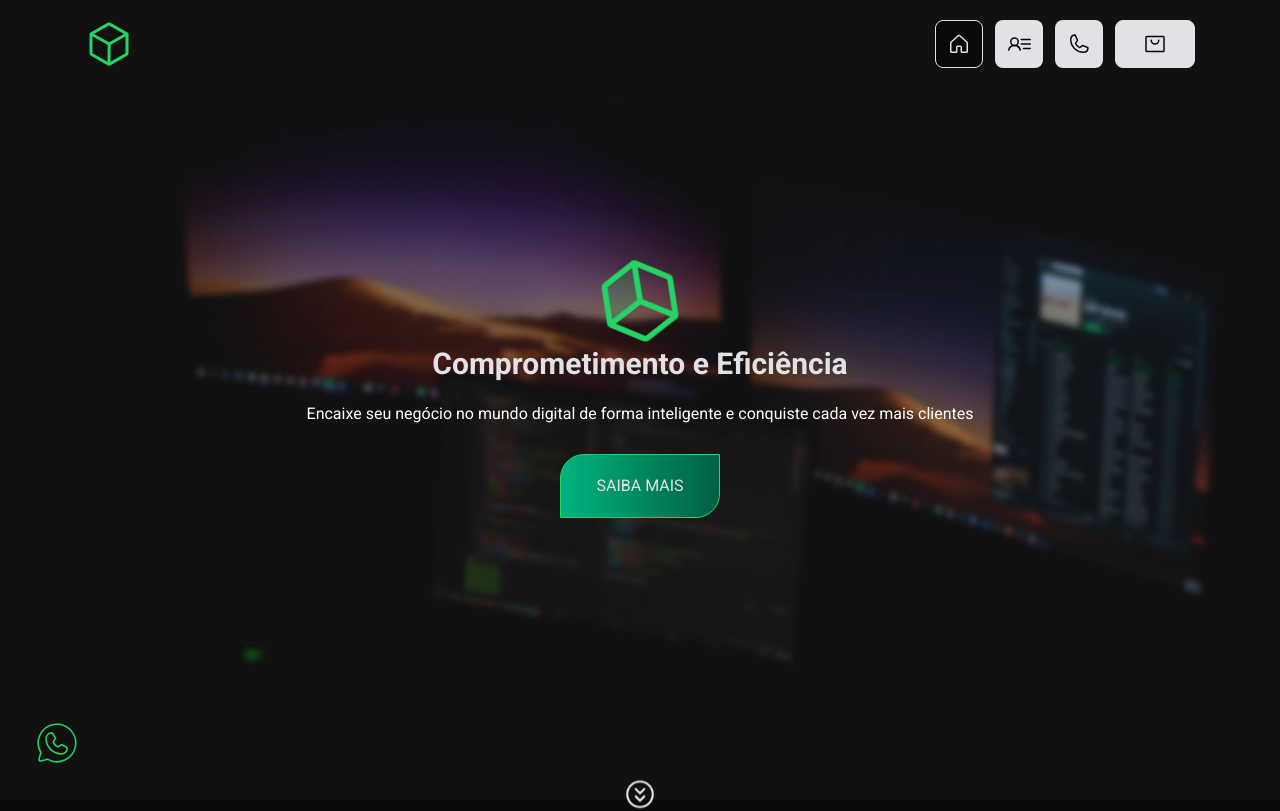
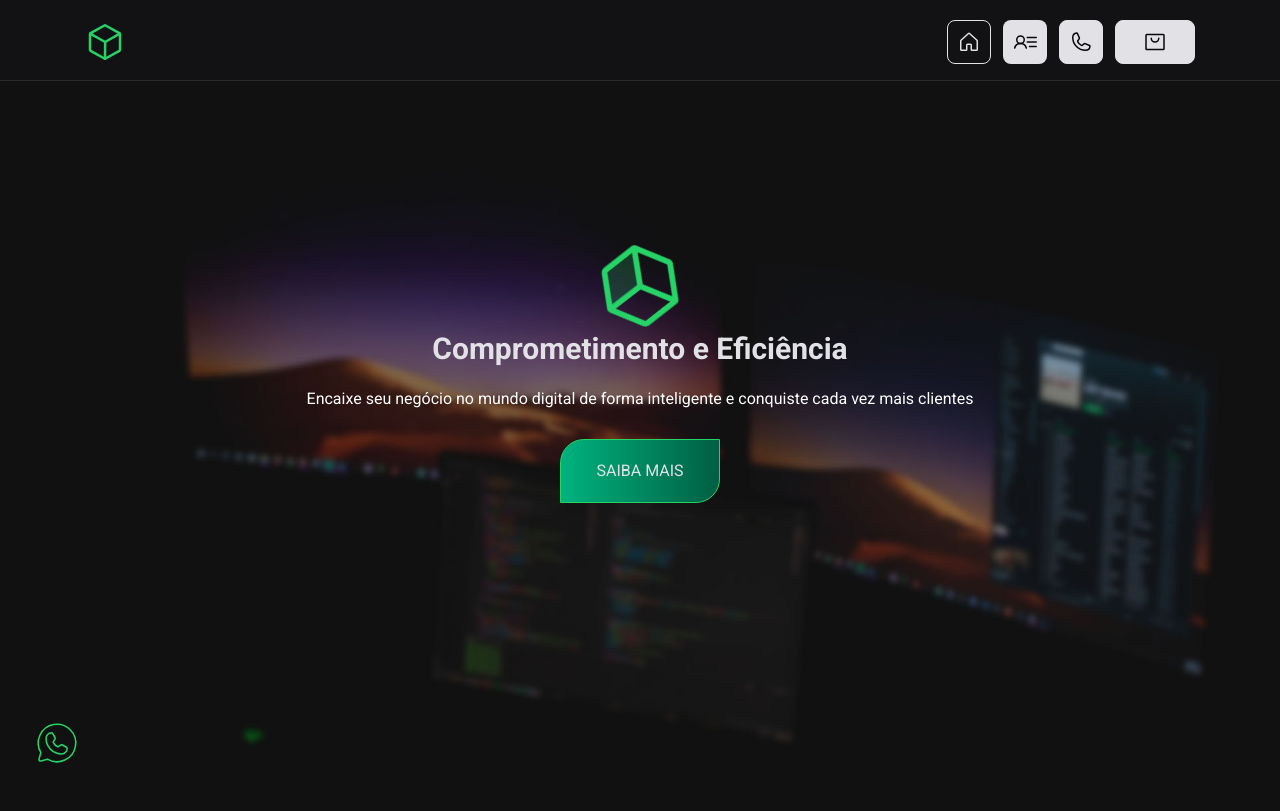
Before and after one commit to rafaalmeida1/LLM-Demolicao, a React (Vite) app: page / in a window 1280 px wide. Shown: the top 811 px of the page. Built offline with nearby package versions, Linux system fonts and the light colour scheme.

Commit message:
create a form contact

```diff
--- /dev/null
+++ b/src/components/ContactMenuItems.tsx
@@ -0,0 +1,45 @@
+import { RocketLaunch, X } from "phosphor-react";
+
+interface ContactMenuProps {
+    contactMenuActive: boolean;
+    onShowContactMenu: () => void;
+}
+
+export const ContactMenuItems = ({ contactMenuActive, onShowContactMenu }: ContactMenuProps) => {
+    return (
+        <form action="https://app.us18.list-manage.com/subscribe/post?u=77607056527c427bdce6ecf42&amp;id=bff1a8cb0b"
+            method="post"
+            id="mc-embedded-subscribe-form" name="mc-embedded-subscribe-form" target="_blank" noValidate
+            className={
+                contactMenuActive
+                    ? 'opacity-100 z-20 fixed right-0 top-0 p-3 pl-7 pr-7 transition-all duration-300 bg-gray-700 border-l-4 border-gray-500 rounded-lg h-screen'
+                    : 'opacity-0 z-[-1] fixed right-[-5rem] top-0 p-3 transition-all duration-300'
+            }>
+            <div className="flex flex-col relative">
+                <div className="flex flex-col gap-3 relative">
+                    <X
+                        onClick={onShowContactMenu}
+                        size={30}
+                        className="absolute right-0 text-gray-100 cursor-pointer"
+                    />
+                    <div className="absolute left-[-5000px] z-[-1]" aria-hidden="true"><input type="text" name="b_77607056527c427bdce6ecf42_bff1a8cb0b" value=""/></div>
+                    <input type="text" name="NAME" className="flex-1 text-gray-900 border-2 border-gray-100 rounded-lg p-2 mt-[7rem]" placeholder="Nome" required />
+                    <input type="email" name="EMAIL" className="flex-1 text-gray-900 border-2 border-gray-100 rounded-lg p-2" placeholder="Email" required />
+                    <input type="text" name="SUBJECT" className="flex-1 text-gray-900 border-2 border-gray-100 rounded-lg p-2" placeholder="Assunto" />
+                    <input type="number" name="TELEPHONE" className="flex-1 text-gray-900 border-2 border-gray-100 rounded-lg p-2" placeholder="Telefone" />
+                    <textarea name="MESSAGE" className="flex-1 text-gray-900 border-2 border-gray-100 rounded-lg p-2 resize-none" placeholder="Mensagem" required />
+                    <RocketLaunch size={60} className="absolute top-[26.5rem] right-[4.5rem] animate-pulse text-green-600" weight="duotone" />
+                </div>
+
+
+                <button
+                    name="subscribe"
+                    className="mt-[7rem] bg-gradient-to-r from-green-600 to-green-700 p-3 rounded-lg
+                    hover:bg-gradient-to-r hover:from-green-700 hover:to-green-600 transition-colors duration-300
+                ">
+                    Envie
+                </button>
+            </div>
+        </form>
+    )
+}
--- a/src/components/Header.tsx
+++ b/src/components/Header.tsx
@@ -1,34 +1,40 @@
 import { Cube, House, List, Phone, ShoppingBag, UserList, X } from "phosphor-react";
 import { useState } from "react";
 import { NavLink } from "react-router-dom";
+import { ContactMenuItems } from "./ContactMenuItems";
 import { NavMenuItems } from "./NavMenuItems";
 
 export function Header() {
     const path = window.location.pathname;
 
-    const [active, setActive] = useState(false);
+    const [menuActive, setMenuActive] = useState(false);
+    const [contactMenuActive, setContactMenuActive] = useState(false);
 
     const showMenu = () => {
-        setActive(!active);
+        setMenuActive(!menuActive);
+    }
+
+    const showContactMenu = () => {
+        setContactMenuActive(!contactMenuActive);
     }
 
     return (
-        <div className="p-3">
-            <header className="max-w-[1110px] flex items-center justify-between pt-2 pb-4 mx-auto">
+        <div className="p-3 bg-gray-700 border-b border-gray-600">
+            <header className="max-w-[1110px] flex items-center justify-between pt-2 pb-1 mx-auto">
                 <NavLink
                     to='/'
                     className={` text-white hover:text-gray-200 transition-colors duration-75`}
                 >
-                    <Cube size={48} className="text-green-500 hover:text-green-300 hover:animate-spin-slow" />
+                    <Cube size={40} className="text-green-500 hover:text-green-300 hover:animate-spin-slow" />
                 </NavLink>
 
                 <div>
-                    {!active ?
-                        <div className="absolute right-6 z-20 top-5 cursor-pointer minLg:hidden ">
-                            <List size={40} onClick={showMenu} name="menu"/>
+                    {!menuActive ?
+                        <div className="absolute right-6 z-20 top-5 cursor-pointer minLg:hidden">
+                            <List size={40} onClick={showMenu} name="menu" />
                         </div>
                         :
-                        <div className="absolute right-6 z-20 top-5 cursor-pointer minLg:hidden ">
+                        <div className="absolute right-6 z-20 top-5 cursor-pointer minLg:hidden">
                             <X size={40} onClick={showMenu} name="close" />
                         </div>
                     }
@@ -36,9 +42,9 @@ export function Header() {
                     <ul className="hidden minLg:flex minLg:gap-3 group">
                         <NavLink
                             to='/'
-                            className={` flex justify-center items-center bg-gray-100 text-gray-900 hover:bg-gray-900 hover:border hover:border-gray-100 hover:text-gray-100 h-[3rem] w-[3rem] rounded-lg  transition-colors duration-300`}
+                            className={` flex justify-center items-center bg-gray-100 text-gray-900 hover:bg-gray-900 hover:border hover:border-gray-100 hover:text-gray-100 h-[2.75rem] w-[2.75rem] rounded-lg  transition-colors duration-300`}
                             style={path === '/' ? {
-                                backgroundColor: '#09090A',
+                                backgroundColor: '#121214',
                                 borderColor: '#E1E1E6',
                                 borderWidth: '1px',
                                 color: '#E1E1E6'
@@ -49,9 +55,9 @@ export function Header() {
 
                         <NavLink
                             to='/about'
-                            className={` flex justify-center items-center bg-gray-100 text-gray-900 hover:bg-gray-900 hover:border hover:border-gray-100 hover:text-gray-100 h-[3rem] w-[3rem] rounded-lg  transition-colors duration-300`}
+                            className={` flex justify-center items-center bg-gray-100 text-gray-900 hover:bg-gray-900 hover:border hover:border-gray-100 hover:text-gray-100 h-[2.75rem] w-[2.75rem] rounded-lg  transition-colors duration-300`}
                             style={path === '/about' ? {
-                                backgroundColor: '#09090A',
+                                backgroundColor: '#121214',
                                 borderColor: '#E1E1E6',
                                 borderWidth: '1px',
                                 color: '#E1E1E6'
@@ -60,32 +66,36 @@ export function Header() {
                             <UserList size={24} />
                         </NavLink>
 
-                        <NavLink
-                            to='/contact'
-                            className={` flex justify-center items-center bg-gray-100 text-gray-900 hover:bg-gray-900 hover:border hover:border-gray-100 hover:text-gray-100 h-[3rem] w-[3rem] rounded-lg  transition-colors duration-300`}
-                            style={path === '/contact' ? {
-                                backgroundColor: '#09090A',
-                                borderColor: '#E1E1E6',
-                                borderWidth: '1px',
-                                color: '#E1E1E6',
-                            } : {}}
-                        >
-                            <Phone size={24} />
-                        </NavLink>
-
+                        {!contactMenuActive ?
+                            <div
+                            onClick={showContactMenu}
+                            className="flex justify-center items-center bg-gray-100 text-gray-900 border border-gray-100 cursor-pointer
+                            hover:bg-gray-900 hover:text-gray-100 h-[2.75rem] w-[2.75rem] rounded-lg  transition-colors duration-300"
+                            >
+                                <Phone size={24}  name="contact" />
+                            </div>
+                            :
+                            <div
+                            className="flex justify-center items-center bg-gray-900 text-gray-100 border border-gray-100 cursor-pointer
+                            hover:opacity-70 h-[2.75rem] w-[2.75rem] rounded-lg  transition-colors duration-300"
+                            >
+                                <Phone size={24} name="contact" />
+                            </div>
+                        }
                         <a
                             href='https://api.whatsapp.com/send?phone=5519992864222&text=Tenho%20interesse%20em%20seus%20servi%C3%A7os%20de%20Desenvolvimento. '
                             className={` flex justify-center items-center bg-gray-100 text-gray-900 border border-gray-100
                             hover:bg-gray-900 hover:text-green-500
-                            h-[3rem] w-[5rem] rounded-lg  transition-colors duration-100
-                            lg:w-[3rem]`}
+                            h-[2.75rem] w-[5rem] rounded-lg  transition-colors duration-100
+                            lg:w-[2.75rem]`}
                             target="_blank"
                         >
                             <ShoppingBag size={24} />
                         </a>
                     </ul>
 
-                    <NavMenuItems active={active} />
+                    <NavMenuItems menuActive={menuActive} onShowContactMenu={showContactMenu} contactMenuActive={contactMenuActive} />
+                    <ContactMenuItems contactMenuActive={contactMenuActive} onShowContactMenu={showContactMenu} />
                 </div>
             </header>
         </div>
--- a/src/components/NavMenuItems.tsx
+++ b/src/components/NavMenuItems.tsx
@@ -4,14 +4,16 @@ import { NavLink } from 'react-router-dom';
 //Menu responsivo
 
 interface NavMenuItemsProps {
-    active: boolean;
+    menuActive: boolean;
+    contactMenuActive: boolean;
+    onShowContactMenu: () => void;
 }
 
-export const NavMenuItems = ({ active }: NavMenuItemsProps) => {
+export const NavMenuItems = ({ menuActive, contactMenuActive, onShowContactMenu }: NavMenuItemsProps) => {
     const path = window.location.pathname;
 
     return (
-        <ul className={active ? 'p-3 rounded-lg border flex-col flex fixed z-10 minLg:z-[-1] right-5 top-[4.5rem] uppercase bg-gray-900 gap-5 opacity-100 minLg:opacity-0 transition-all minLg:transition-none duration-500' : 'flex-col flex right-5 top-[5rem] gap-5 p-3 fixed opacity-0 transition-all duration-500 z-[-1]'}>
+        <ul className={menuActive ? 'flex flex-col p-3 rounded-lg border absolute z-10 minLg:z-[-1] right-5 top-[4.5rem] uppercase bg-gray-700 gap-5 opacity-100 transition-all minLg:transition-none duration-500' : 'flex-col flex right-5 top-[5rem] rounded-lg gap-5 p-3 fixed opacity-0 transition-all duration-500 z-[-1]'}>
             <div className="flex gap-3">
                 <NavLink
                     to='/'
@@ -39,18 +41,23 @@ export const NavMenuItems = ({ active }: NavMenuItemsProps) => {
                     <UserList size={24} />
                 </NavLink>
 
-                <NavLink
-                    to='/contact'
-                    className={` flex justify-center items-center bg-gray-100 text-gray-900 hover:bg-gray-900 hover:border hover:border-gray-100 hover:text-gray-100 h-[3rem] w-[3rem] rounded-lg  transition-colors duration-300`}
-                    style={path === '/contact' ? {
-                        backgroundColor: '#09090A',
-                        borderColor: '#E1E1E6',
-                        borderWidth: '1px',
-                        color: '#E1E1E6',
-                    } : {}}
-                >
-                    <Phone size={24} />
-                </NavLink>
+                {!contactMenuActive ?
+                    <div
+                        onClick={onShowContactMenu}
+                        className="flex justify-center items-center bg-gray-100 text-gray-900 border border-gray-100 cursor-pointer
+                            hover:bg-gray-900 hover:text-gray-100 h-[2.75rem] w-[2.75rem] rounded-lg  transition-colors duration-300"
+                    >
+                        <Phone size={24} name="contact" />
+                    </div>
+                    :
+                    <div
+                        onClick={onShowContactMenu}
+                        className="flex justify-center items-center bg-gray-900 text-gray-100 border border-gray-100 cursor-pointer
+                            hover:opacity-70 h-[2.75rem] w-[2.75rem] rounded-lg  transition-colors duration-300"
+                    >
+                        <X size={24} name="close" />
+                    </div>
+                }
             </div>
 
             <div className="flex justify-center">
--- a/src/components/Router.tsx
+++ b/src/components/Router.tsx
@@ -1,6 +1,5 @@
 import { Route, Routes } from "react-router-dom";
 import { About } from "../pages/About";
-import { Contact } from "../pages/Contact";
 import { Home } from "../pages/Home";
 
 export function Router() {
@@ -8,7 +7,6 @@ export function Router() {
         <Routes>
             <Route path="/" element={<Home />} />
             <Route path="/about/" element={<About />} />
-            <Route path="/contact/" element={<Contact />} />
         </Routes>
     )
 }
--- a/src/pages/Contact.tsx
+++ /dev/null
@@ -1,10 +0,0 @@
-import { Header } from "../components/Header";
-
-export function Contact() {
-    return(
-        <>
-            <Header />
-            <h1>Contact</h1>
-        </>
-    )
-}
--- a/src/pages/Home.tsx
+++ b/src/pages/Home.tsx
@@ -6,8 +6,8 @@ import { Header } from "../components/Header";
 export function Home() {
     return (
         <>
+            <Header />
             <div className="bg-blur min-h-screen bg-cover bg-no-repeat bg-fixed md:pb-3">
-                <Header />
 
                 <div className="flex flex-col items-center justify-items-center pt-40 p-3">
                     <Cube weight="duotone" size={90} className="text-green-500 animate-spin-slow" />
--- a/src/styles/global.css
+++ b/src/styles/global.css
@@ -7,7 +7,7 @@ html {
 }
 
 body {
-    @apply bg-gray-900 text-gray-100 box-border;
+    @apply bg-gray-700 text-gray-100 box-border;
     -webkit-font-smoothing: antialiased;
 }
 
```
